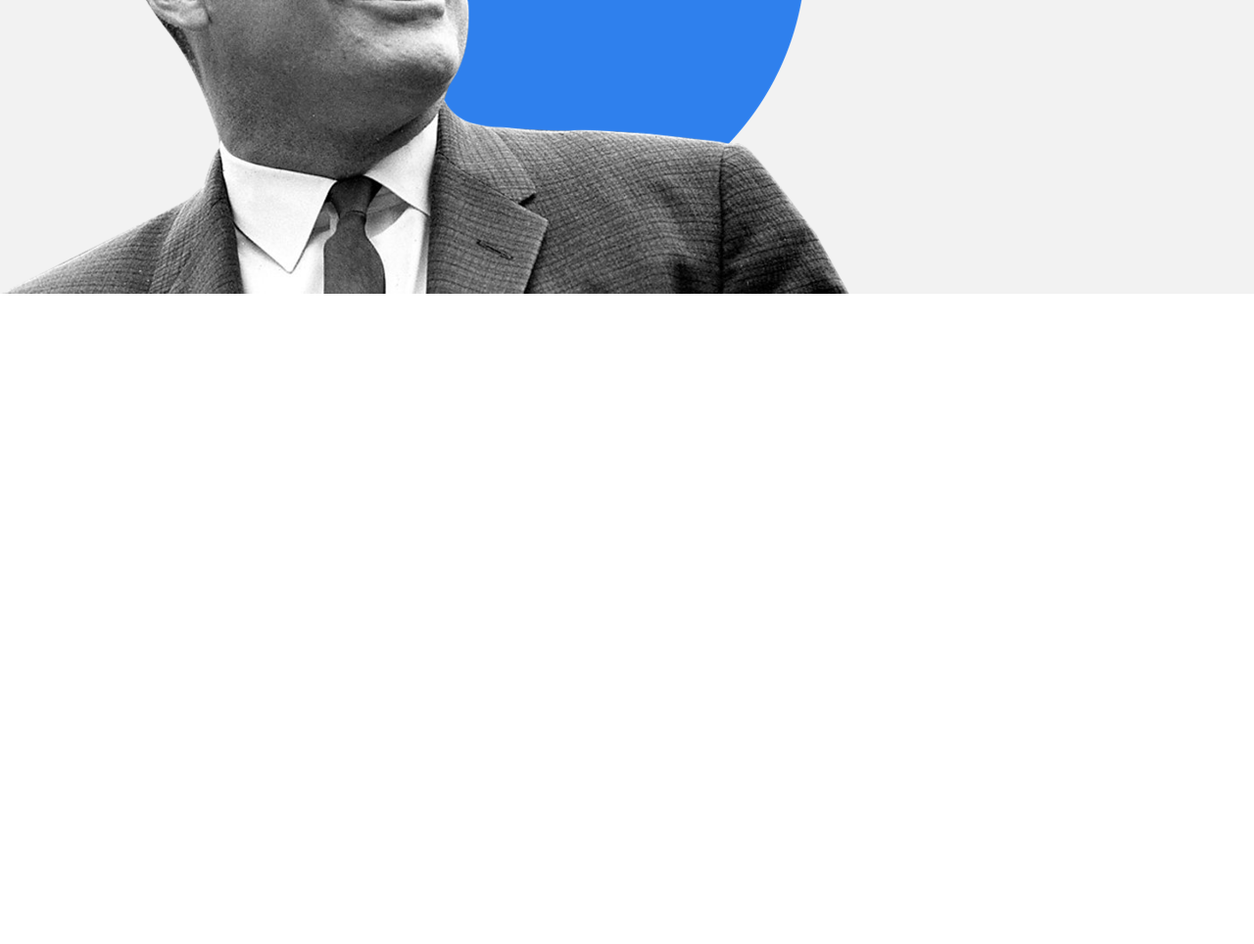
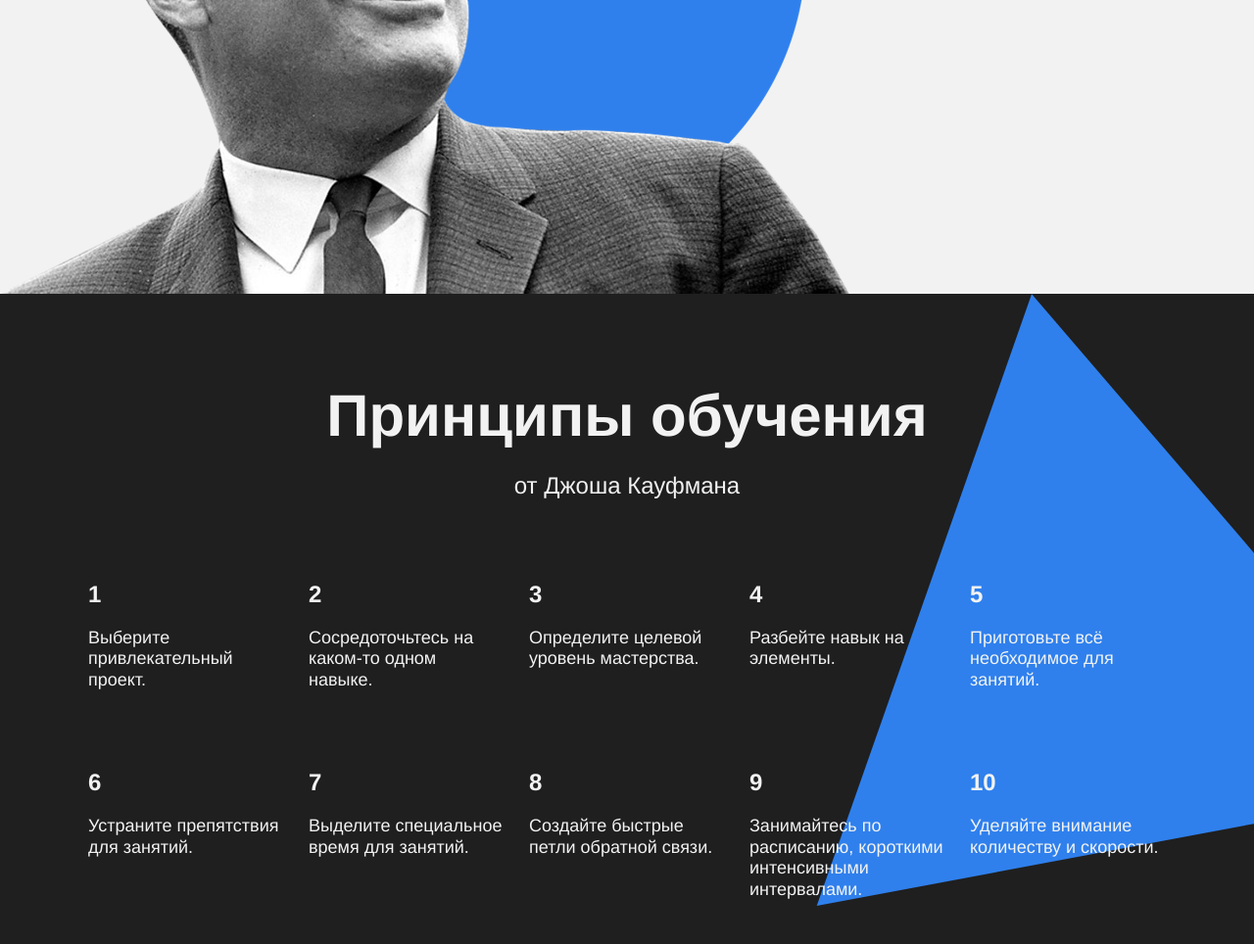
Before and after one commit to pnrf/how-to-learn, a plain HTML site: page index.html in a window 1280 px wide. Shown: the part 2597-3561 px from the top of the page at 98% size. Before the commit the page ends 2897 px from the top, so only its background shows below. Drawn offline with Linux system fonts and the light colour scheme.

Commit message:
5th block added

```diff
--- a/index.html
+++ b/index.html
@@ -47,10 +47,10 @@
       </section>
       <section class="digits">
         <div class="section-title">
-          <h2 class="section-title_text_style">Цифры и факты</h2>
+          <h2 class="section-title_theme_light">Цифры и факты</h2>
         </div>
         <div class="section-subtitle">
-          <h3 class="section-subtitle_text_style">Про учёбу и мозг</h3>
+          <h3 class="section-subtitle_theme_light">Про учёбу и мозг</h3>
         </div>
         <div class="table">
           <div class="table__cell">
@@ -131,19 +131,99 @@
         <div>
           <a href="#" class="feynman__link">Подробнее &rarr;</a>
         </div>
-        <!-- <div class="feynman__picture">
-          <img src="./images/feynman.png" alt="Изображение Ричарда Фейнмана, американского ученого в области теоретической физики">
-        </div> -->
-
-
-
-
-
-
-
       </section>
-
       <section class="kaufman">
+      <div class="section-title section-title_theme_dark">
+        <h2 class="section-title_theme_light">Принципы обучения</h2>
+      </div>
+      <div class="section-subtitle section-subtitle_theme_dark">
+        <h3 class="section-subtitle_theme_light">от Джоша Кауфмана</h3>
+      </div>
+      <div class="table table_theme_dark">
+        <div class="table__cell table__cell_theme_dark">
+          <div class="table__heading table__heading_theme_dark">
+            <p class="margin-none">1</p>
+          </div>
+          <ul class="table__text table__text_theme_dark">
+            <li class="list-item_align">Выберите привлекательный проект.</li>
+          </ul>
+        </div>
+        <div class="table__cell table__cell_theme_dark">
+          <div class="table__heading table__heading_theme_dark">
+            <p class="margin-none">2</p>
+          </div>
+          <ul class="table__text table__text_theme_dark">
+            <li class="list-item_align">Сосредоточьтесь на каком-то одном навыке.</li>
+          </ul>
+        </div>
+        <div class="table__cell table__cell_theme_dark">
+          <div class="table__heading table__heading_theme_dark">
+            <p class="margin-none">3</p>
+          </div>
+          <ul class="table__text table__text_theme_dark">
+            <li class="list-item_align">Определите целевой уровень мастерства.</li>
+          </ul>
+        </div>
+        <div class="table__cell table__cell_theme_dark">
+          <div class="table__heading table__heading_theme_dark">
+            <p class="margin-none">4</p>
+          </div>
+          <ul class="table__text table__text_theme_dark">
+            <li class="list-item_align">Разбейте навык на элементы.</li>
+          </ul>
+        </div>
+        <div class="table__cell table__cell_theme_dark">
+          <div class="table__heading table__heading_theme_dark">
+            <p class="margin-none">5</p>
+          </div>
+          <ul class="table__text table__text_theme_dark">
+            <li class="list-item_align">Приготовьте всё необходимое для занятий.</li>
+          </ul>
+        </div>
+        <div class="table__cell table__cell_theme_dark">
+          <div class="table__heading table__heading_theme_dark">
+            <p class="margin-none">6</p>
+          </div>
+          <ul class="table__text table__text_theme_dark">
+            <li class="list-item_align">Устраните препятствия для занятий.</li>
+          </ul>
+        </div>
+        <div class="table__cell table__cell_theme_dark">
+          <div class="table__heading table__heading_theme_dark">
+            <p class="margin-none">7</p>
+          </div>
+          <ul class="table__text table__text_theme_dark">
+            <li class="list-item_align">Выделите специальное время для занятий.</li>
+          </ul>
+        </div>
+        <div class="table__cell table__cell_theme_dark">
+          <div class="table__heading table__heading_theme_dark">
+            <p class="margin-none">8</p>
+          </div>
+          <ul class="table__text table__text_theme_dark">
+            <li class="list-item_align">Создайте быстрые петли обратной связи.</li>
+          </ul>
+        </div>
+        <div class="table__cell table__cell_theme_dark">
+          <div class="table__heading table__heading_theme_dark">
+            <p class="margin-none">9</p>
+          </div>
+          <ul class="table__text table__text_theme_dark">
+            <li class="list-item_align">Занимайтесь по расписанию, короткими интенсивными интервалами.</li>
+          </ul>
+        </div>
+        <div class="table__cell table__cell_theme_dark">
+          <div class="table__heading table__heading_theme_dark">
+            <p class="margin-none">10</p>
+          </div>
+          <ul class="table__text table__text_theme_dark">
+            <li class="list-item_align">Уделяйте внимание количеству и скорости.</li>
+          </ul>
+        </div>
+      </div>
+      <div>
+        <img class="kaufman__triangle" src="./images/kaufman-triangle.svg" alt="Изображение треугольника">
+      </div>
       </section>
     </main>
     <footer class="footer">
--- a/styles/style.css
+++ b/styles/style.css
@@ -7,6 +7,7 @@
   margin-top:20px;
 }
 
+/* основные стили */
 .page {
   min-width: 1100px;
   /* мы ещё не умеем делать мобильную версию сайта, */
@@ -137,7 +138,7 @@
   text-align: center;
 }
 
-.section-title_text_style {
+.section-title_theme_light {
   margin: 0;
   line-height: 1.15;
   font-size: 60px;
@@ -149,7 +150,7 @@
   text-align: center;
 }
 
-.section-subtitle_text_style {
+.section-subtitle_theme_light {
   margin: 0;
   line-height: 34px;
   font-size: 24px;
@@ -162,6 +163,7 @@
   flex-wrap: wrap;
   width: 1100px;
   margin: 0 auto;
+  z-index: 100;
 }
 
 .table__cell {
@@ -238,6 +240,31 @@
   align-self: flex-start;
 }
 
+.kaufman {
+  display: flex;
+  flex-direction: column;
+  align-items: center;
+  margin: 0;
+  padding: 90px 0;
+  background-color: #1f1f1f;
+  color: #f2f2f2;
+  position: relative;
+  overflow: hidden;
+}
+
+.table__cell_theme_dark {
+  width: 200px;
+  padding-top: 80px;
+}
+
+.kaufman__triangle {
+  position: absolute;
+  top: 0;
+  right: -210px;
+  z-index: 0;
+  width: 877px;
+  height: 877px;
+}
 /* ниже мы привели пример двух селекторов, чтобы вы вспомнили запись элемента
 .header__square-pic {
   height: 568px;
```
